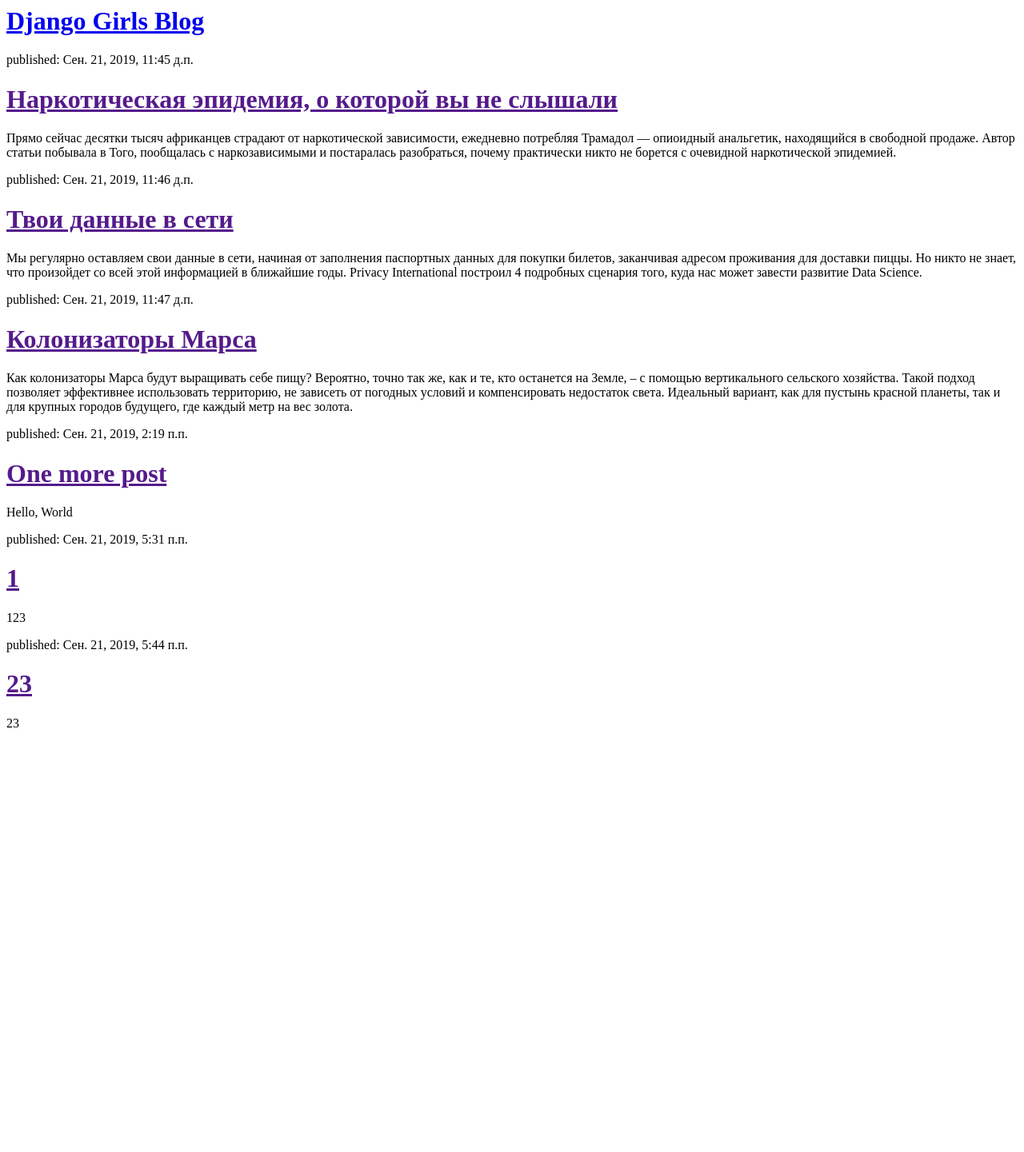
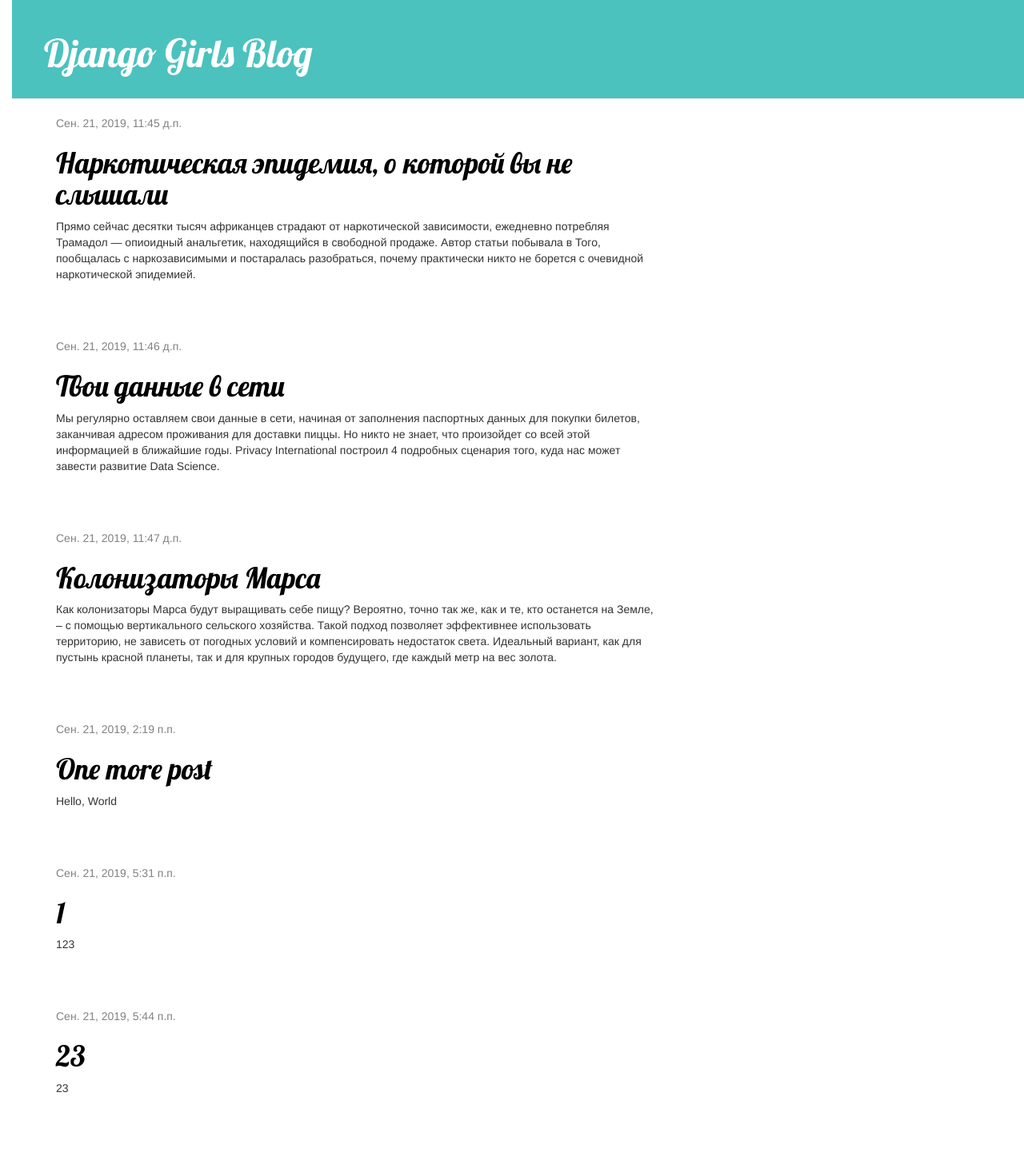
Before and after one commit to NadzeyaBobrovnik/djangog, a Django app: page / in a window 1280 px wide. Shown: the whole page at 80% size. Before the commit the page ends 910 px from the top, so only its background shows below. Run offline with Django 3.2, Linux system fonts and the light colour scheme; data comes from the database, SQL or seed files in the repository; both versions use the stored data as it was after the commit; some libraries are stand-ins or nearby versions.

Commit message:
Added html&css

```diff
--- a/mysite/blog/static/css/blog.css
+++ b/mysite/blog/static/css/blog.css
@@ -0,0 +1,55 @@
+h1 a {
+    color: #23E2DC;
+    font-family: 'Lobster';
+}
+
+body {
+    padding-left: 15px;
+}
+
+.page-header {
+    background-color: #4BC2BE;
+    margin-top: 0;
+    padding: 20px 20px 20px 40px;
+}
+
+.page-header h1, .page-header h1 a, .page-header h1 a:visited, .page-header h1 a:active {
+    color: #ffffff;
+    font-size: 36pt;
+    text-decoration: none;
+}
+
+.content {
+    margin-left: 40px;
+}
+
+h1, h2, h3, h4 {
+    font-family: 'Lobster', cursive;
+}
+
+.date {
+    color: #828282;
+}
+
+.save {
+    float: right;
+}
+
+.post-form textarea, .post-form input {
+    width: 100%;
+}
+
+.top-menu, .top-menu:hover, .top-menu:visited {
+    color: #ffffff;
+    float: right;
+    font-size: 26pt;
+    margin-right: 20px;
+}
+
+.post {
+    margin-bottom: 70px;
+}
+
+.post h1 a, .post h1 a:visited {
+    color: #000000;
+}
--- a/mysite/blog/templates/blog/base.html
+++ b/mysite/blog/templates/blog/base.html
@@ -0,0 +1,27 @@
+{% load static %}
+
+<html>
+    <head>
+        <title>Django Girls blog</title>
+        <link rel="stylesheet" href="//maxcdn.bootstrapcdn.com/bootstrap/3.2.0/css/bootstrap.min.css">
+        <link rel="stylesheet" href="//maxcdn.bootstrapcdn.com/bootstrap/3.2.0/css/bootstrap-theme.min.css">
+        <link href="https://fonts.googleapis.com/css?family=Lobster&subset=latin,cyrillic" rel="stylesheet" type="text/css">
+        <link rel="stylesheet" href="{% static 'css/blog.css' %}">
+    </head>
+    <body>
+        <div class="page-header">
+            {% if user.is_authenticated %}
+            <a href="{% url 'post_new' %}" class="top-menu"><span class="glyphicon glyphicon-plus"></span></a>
+            {% endif %}
+            <h1><a href="/">Django Girls Blog</a></h1>
+        </div>
+        <div class="content container">
+            <div class="row">
+                <div class="col-md-8">
+                {% block content %}
+                {% endblock %}
+                </div>
+            </div>
+        </div>
+    </body>
+</html>
--- a/mysite/blog/templates/blog/post_detail.html
+++ b/mysite/blog/templates/blog/post_detail.html
@@ -7,6 +7,9 @@
                 {{ post.published_date }}
             </div>
         {% endif %}
+        {% if user.is_authenticated %}
+        <a class="btn btn-default" href="{% url 'post_edit' pk=post.pk %}"><span class="glyphicon glyphicon-pencil"></span></a>
+        {% endif %}
         <h1>{{ post.title }}</h1>
         <p>{{ post.text|linebreaksbr }}</p>
     </div>
--- a/mysite/blog/templates/blog/post_list.html
+++ b/mysite/blog/templates/blog/post_list.html
@@ -1,18 +1,12 @@
-<html>
-    <head>
-        <title>Django Girls blog</title>
-    </head>
-    <body>
-        <div>
-            <h1><a href="/">Django Girls Blog</a></h1>
-        </div>
-
-        {% for post in posts %}
-    <div>
-        <p>published: {{ post.published_date }}</p>
-        <h1><a href="">{{ post.title }}</a></h1>
-        <p>{{ post.text|linebreaksbr }}</p>
+{% extends 'blog/base.html' %}
+{% block content %}
+{% for post in posts %}
+<div class="post">
+    <div class="date">
+        {{ post.published_date }}
     </div>
-        {% endfor %}
-    </body>
-</html>
+    <h1><a href="{% url 'post_detail' pk=post.pk %}">{{ post.title }}</a></h1>
+    <p>{{ post.text|linebreaksbr }}</p>
+</div>
+{% endfor %}
+{% endblock %}
--- a/mysite/blog/urls.py
+++ b/mysite/blog/urls.py
@@ -3,4 +3,7 @@
 
 urlpatterns = [
     path('', views.post_list, name='post_list'),
+    path('post/<int:pk>/', views.post_detail, name='post_detail'),
+    path('post/new/', views.post_new, name='post_new'),
+    path('post/<int:pk>/edit/', views.post_edit, name='post_edit'),
 ]
--- a/mysite/blog/views.py
+++ b/mysite/blog/views.py
@@ -1,7 +1,45 @@
+from django.shortcuts import redirect
+from django.shortcuts import render, get_object_or_404
 from django.shortcuts import render
 from django.utils import timezone
 from .models import Post
+from .forms import PostForm
+
+def post_new(request):
+    form = PostForm()
+    return render(request, 'blog/post_edit.html', {'form': form})
 
 def post_list(request):
     posts = Post.objects.filter(published_date__lte=timezone.now()).order_by('published_date')
     return render(request, 'blog/post_list.html', {'posts': posts})
+
+def post_detail(request, pk):
+    post = get_object_or_404(Post, pk=pk)
+    return render(request, 'blog/post_detail.html', {'post': post})
+
+def post_new(request):
+    if request.method == "POST":
+        form = PostForm(request.POST)
+        if form.is_valid():
+            post = form.save(commit=False)
+            post.author = request.user
+            post.published_date = timezone.now()
+            post.save()
+            return redirect('post_detail', pk=post.pk)
+    else:
+        form = PostForm()
+    return render(request, 'blog/post_edit.html', {'form': form})
+
+def post_edit(request, pk):
+    post = get_object_or_404(Post, pk=pk)
+    if request.method == "POST":
+        form = PostForm(instance=post)
+        if form.is_valid():
+            post = form.save(commit=False)
+            post.author = request.user
+            post.published_date = timezone.now()
+            post.save()
+            return redirect('post_detail', pk=post.pk)
+    else:
+        form = PostForm(instance=post)
+    return render(request, 'blog/post_edit.html', {'form': form})
--- a/mysite/mysite/settings.py
+++ b/mysite/mysite/settings.py
@@ -37,7 +37,7 @@
     'django.contrib.sessions',
     'django.contrib.messages',
     'django.contrib.staticfiles',
-    'blog',
+    'blog.apps.BlogConfig',
 ]
 
 MIDDLEWARE = [
```
Also changed, not shown: mysite/blog/templates/blog/post_edit.html (+9 -0 lines), mysite/__init__.py (added), mysite/db.sqlite3.
